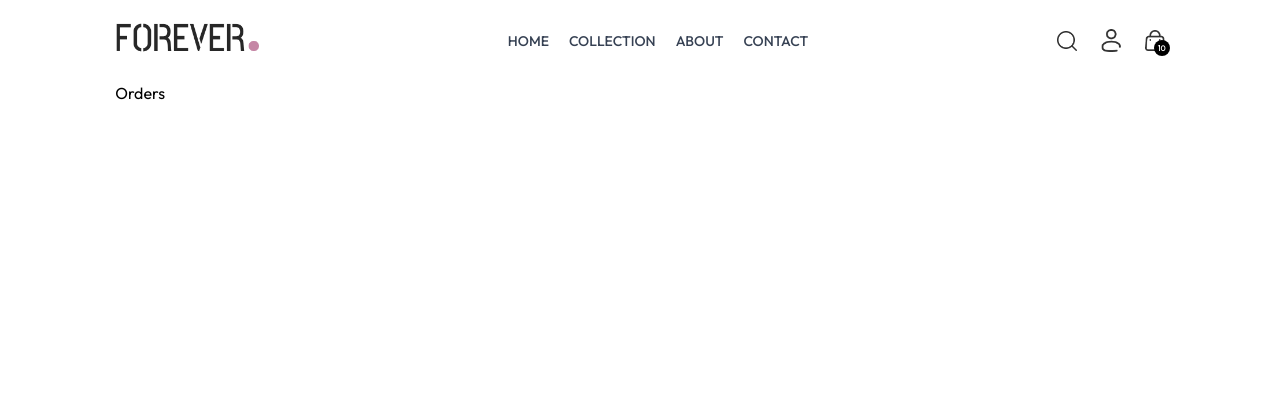
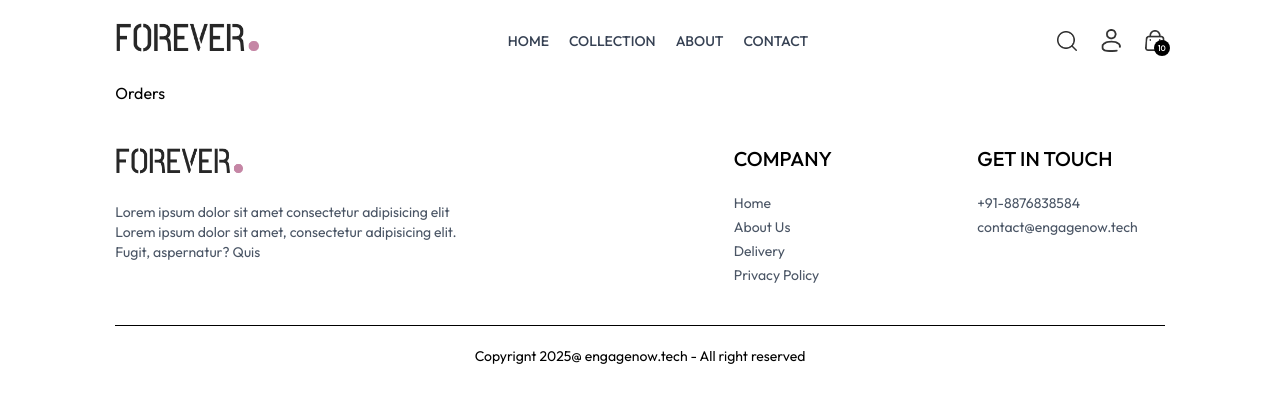
Before and after one commit to barmanb17/forever--eCommerce, a React (Vite) app in the folder frontend/: page /orders in a window 1280 px wide. Shown: the top 402 px of the page. Built offline with nearby package versions, Linux system fonts and the light colour scheme.

Commit message:
footer done

```diff
--- a/frontend/src/App.jsx
+++ b/frontend/src/App.jsx
@@ -10,6 +10,7 @@
 import PlaceOrder from './pages/PlaceOrder'
 import Orders from './pages/Orders'
 import Navbar from './components/Navbar'
+import Footer from './components/Footer'
 
 const App = () => {
   return (
@@ -26,6 +27,7 @@
         <Route path='/place-order' element={<PlaceOrder/>}/>
         <Route path='/orders' element={<Orders/>}/>
       </Routes>
+      <Footer/>
     </div>
   )
 }
--- /dev/null
+++ b/frontend/src/components/Footer.jsx
@@ -0,0 +1,42 @@
+import React from 'react'
+import { assets } from '../assets/assets'
+
+const Footer = () => {
+  return (
+    <div >
+        <div className='flex flex-col sm:grid grid-cols-[3fr_1fr_1fr] gap-14 my-10 text-sm'>
+            <div>
+                <img src={assets.logo} className='mb-5 w-32' alt="" />
+                <p className='w-full md:w-2/3 text-gray-600'>Lorem ipsum dolor sit amet consectetur adipisicing elit Lorem ipsum dolor sit amet, consectetur adipisicing elit. Fugit, aspernatur? Quis </p>
+            </div>
+
+            <div>
+                <p className='text-xl font-medium mb-5'>COMPANY</p>
+                <ul className='flex flex-col gap-1 text-gray-600'>
+                    <li>Home</li>
+                    <li>About Us</li>
+                    <li>Delivery</li>
+                    <li>Privacy Policy</li>
+                </ul>
+            </div>
+
+            <div>
+                <p className='text-xl font-medium mb-5'>GET IN TOUCH</p>
+                <ul className='flex flex-col gap-1 text-gray-600'>
+                    <li>+91-8876838584</li>
+                    <li>contact@engagenow.tech</li>
+                </ul>
+            </div>
+        </div>
+
+        <div>
+            <hr />
+            <p className='py-5 text-sm text-center '>
+                Copyrignt 2025@ engagenow.tech - All right reserved
+            </p>
+        </div>
+    </div>
+  )
+}
+
+export default Footer
```
